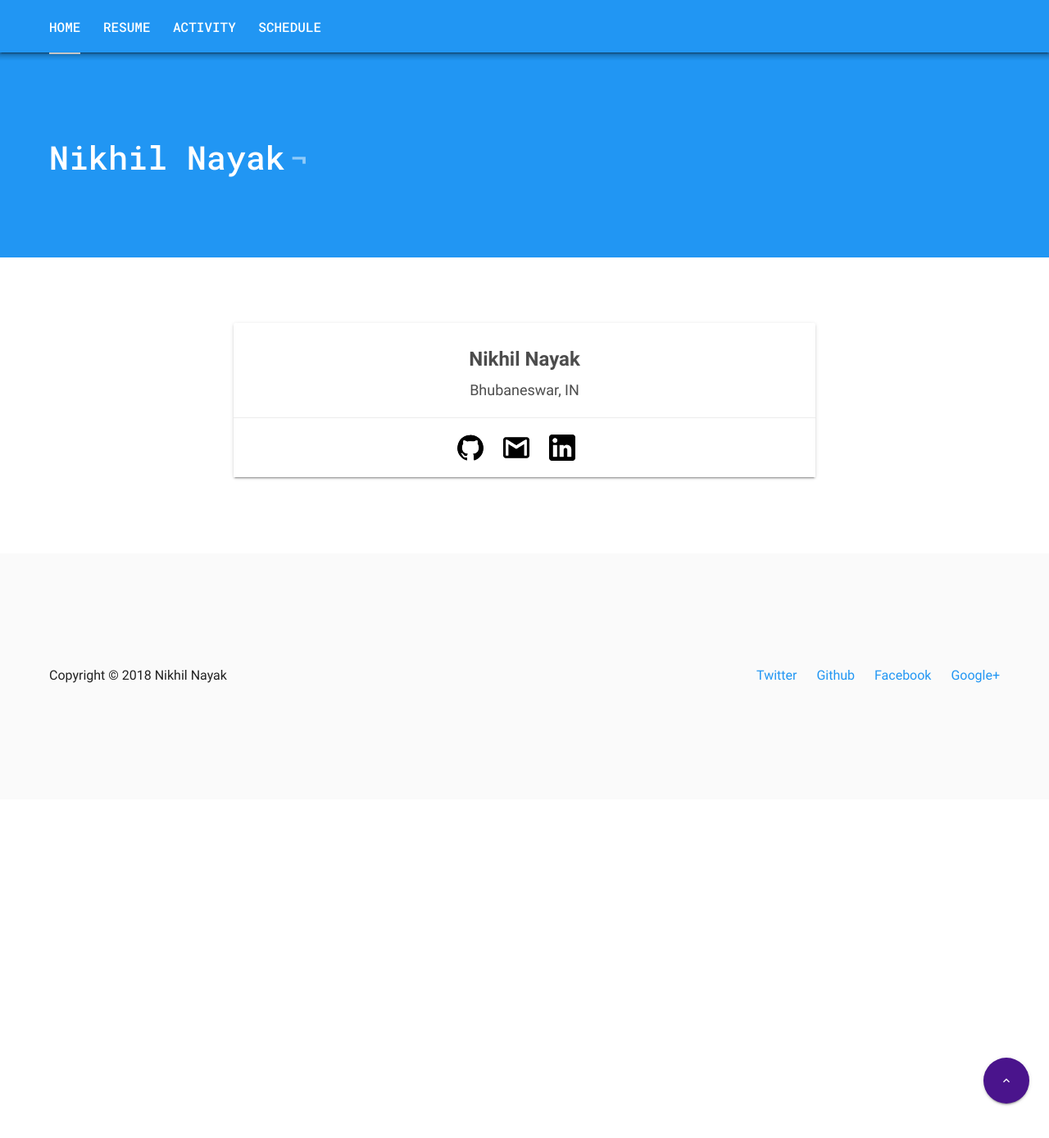
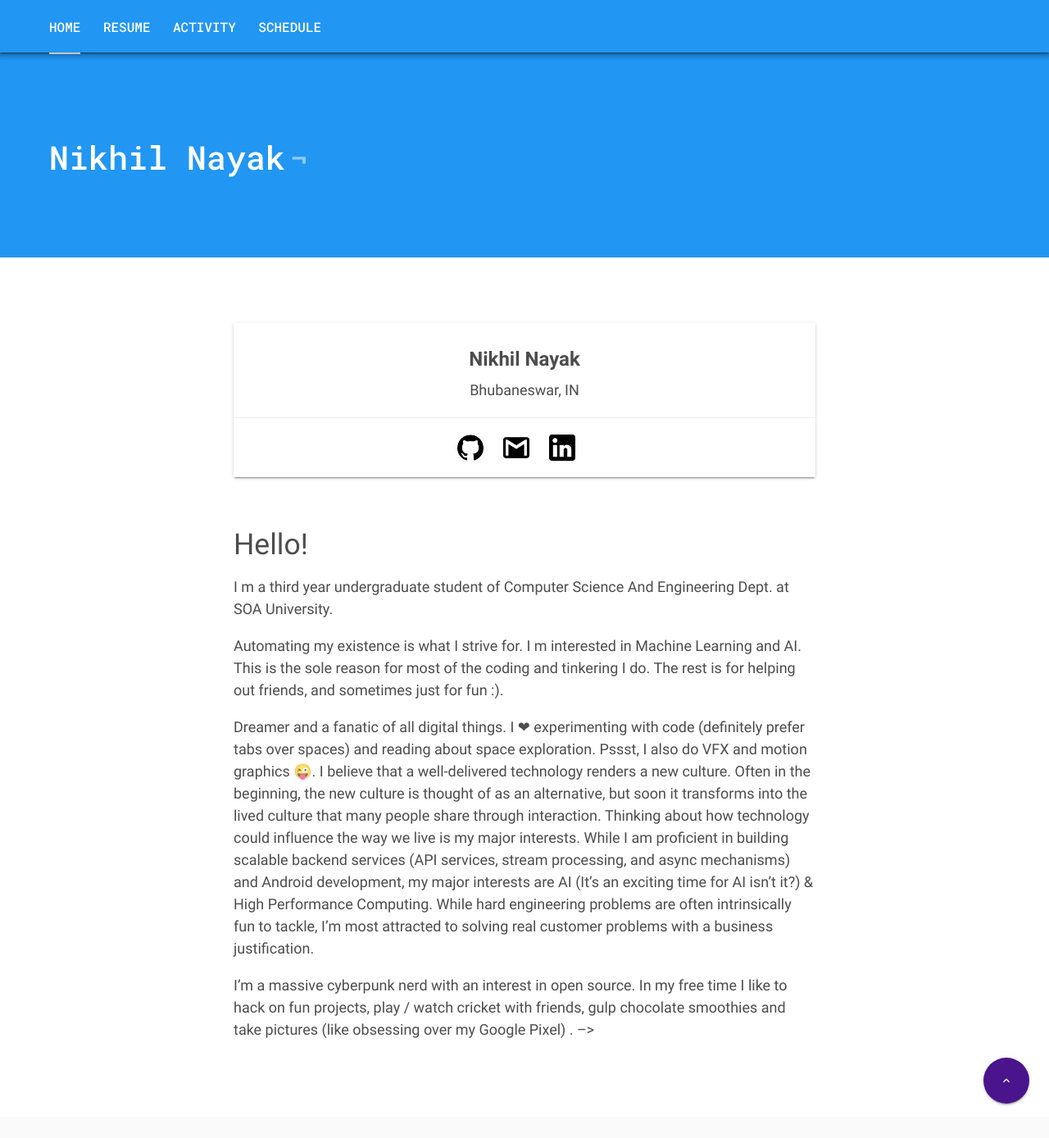
Before and after one commit to nikhilnayak98/blog, a Jekyll site: the page built from index.markdown, in a window 1280 px wide and 1400 px high. Shown: the top 1388 px of the window at 82% size. Built offline with Jekyll 4.4.1, drawn with Linux system fonts in a browser that asks for light colours; nearby versions of some CDN libraries; comment, search, counter and statistics services are not loaded.

Commit message:
Update index.markdown

```diff
--- a/index.markdown
+++ b/index.markdown
@@ -21,6 +21,18 @@ title: Nikhil Nayak
                     </div>
                 </div>
 </div>
+<br>
+
+## Hello!
+
+I m a third year undergraduate student of Computer Science And Engineering Dept. at SOA University.
+
+Automating my existence is what I strive for. I m interested in Machine Learning and AI. This is the sole reason for most of the coding and tinkering I do. The rest is for helping out friends, and sometimes just for fun :).
+
+Dreamer and a fanatic of all digital things. I ❤ experimenting with code (definitely prefer tabs over spaces) and reading about space exploration. Pssst, I also do VFX and motion graphics 😜. I believe that a well-delivered technology renders a new culture. Often in the beginning, the new culture is thought of as an alternative, but soon it transforms into the lived culture that many people share through interaction. Thinking about how technology could influence the way we live is my major interests. While I am proficient in building scalable backend services (API services, stream processing, and async mechanisms) and Android development, my major interests are AI (It's an exciting time for AI isn't it?) & High Performance Computing. While hard engineering problems are often intrinsically fun to tackle, I'm most attracted to solving real customer problems with a business justification.
+
+I'm a massive cyberpunk nerd with an interest in open source. In my free time I like to hack on fun projects, play / watch cricket with friends, gulp chocolate smoothies and take pictures (like obsessing over my Google Pixel) .
+-->
 
 <script>
 if('serviceWorker' in navigator) {
```
